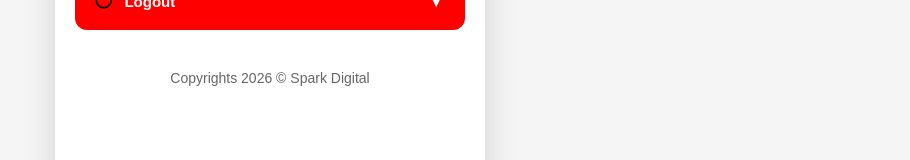
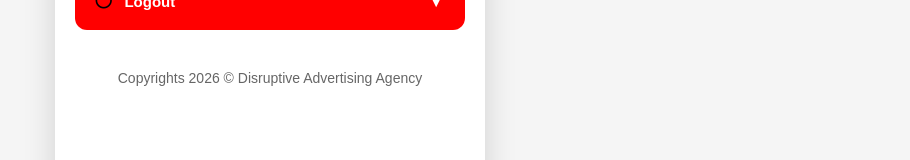
Before and after one commit to Molly256/disruptivewebsite, a Next.js app: page /profile in a window 1280 px wide. Shown: the part 1131-1291 px from the top of the page, without its empty margins (370-1280 px from the left). Built offline with nearby package versions, Linux system fonts and the light colour scheme; sample sign-in values are in the browser's storage.

Commit message:
Profile: bank emoji for deposit + hot red menu bars with drop arrows

```diff
--- a/app/profile/page.js
+++ b/app/profile/page.js
@@ -183,7 +183,7 @@ export default function ProfilePage() {
       </div>
 
       <div style={{ textAlign: 'center', marginTop: '40px', paddingBottom: '80px' }}>
-        <p style={{ fontSize: '14px', color: '#666', fontWeight: '400' }}>Copyrights 2026 © Spark Digital</p>
+        <p style={{ fontSize: '14px', color: '#666', fontWeight: '400' }}>Copyrights 2026 © Disruptive Advertising Agency</p>
       </div>
 
       <BottomNav />
```
